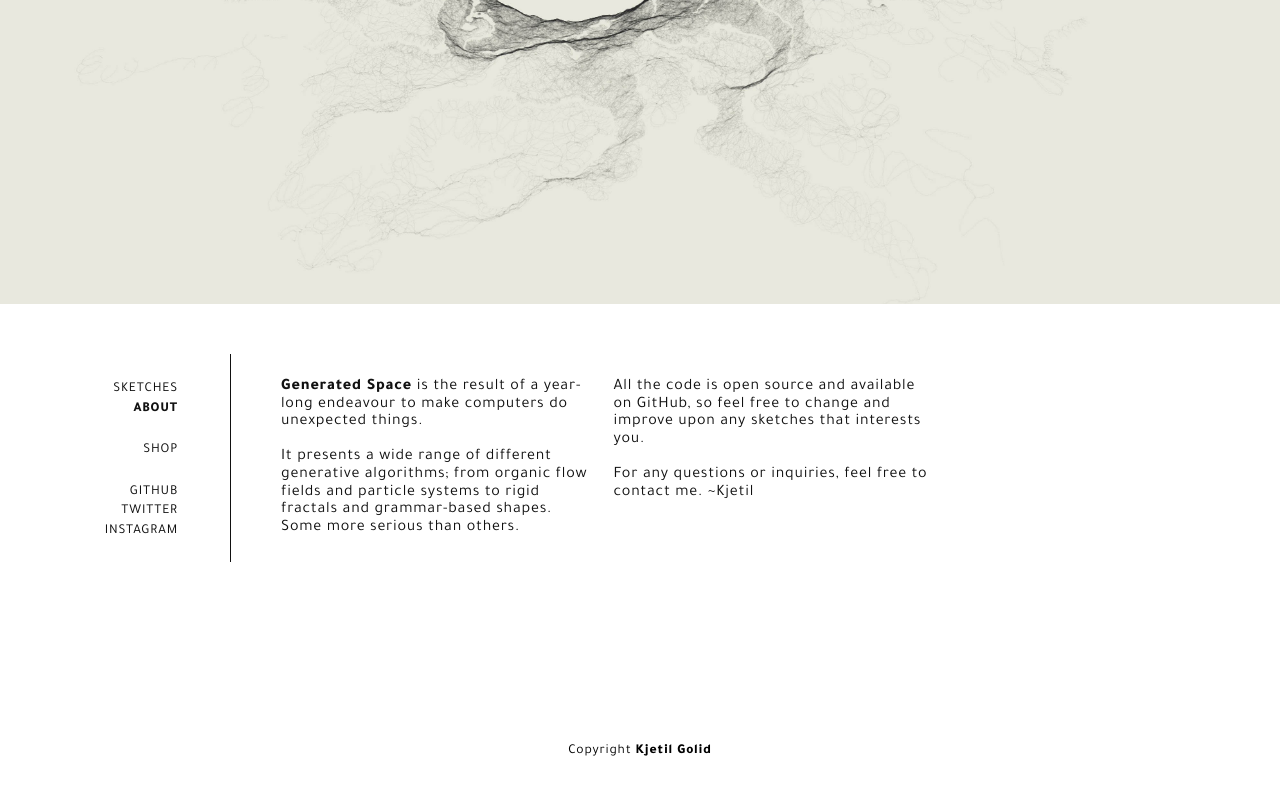
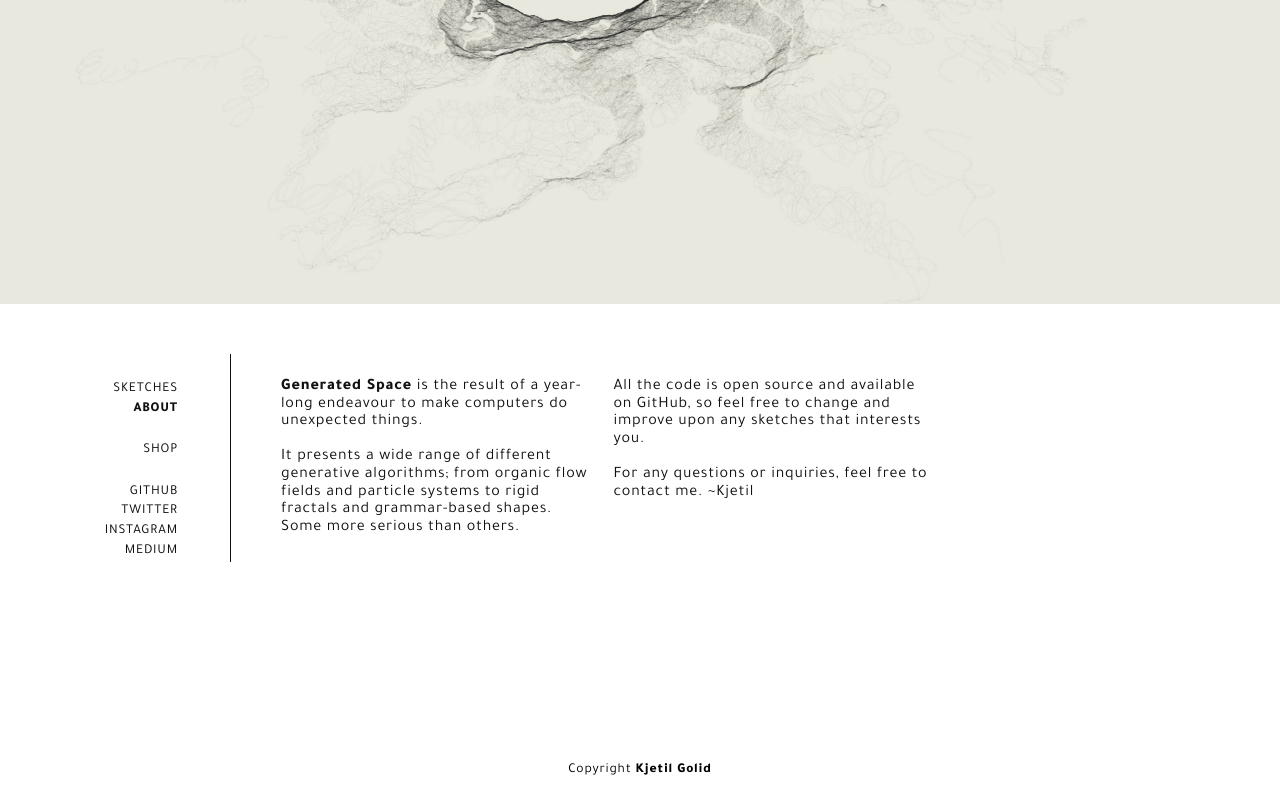
Before and after one commit to kgolid/generated-space, a Nuxt app: page /about in a window 1280 px wide. Shown: the part 446-1246 px from the top of the page. Built offline with nearby package versions, Linux system fonts and the light colour scheme.

Commit message:
change url to webshop and add link to medium

```diff
--- a/components/MainMenu.vue
+++ b/components/MainMenu.vue
@@ -6,11 +6,11 @@
     <nuxt-link to="/about">
       <p class="link">About</p>
     </nuxt-link>
-    <div style="height:20px"></div>
-    <a href="https://shop.generated.space">
+    <div style="height: 20px"></div>
+    <a href="https://www.katevassgalerie.com/kjetil-golid">
       <p class="link">Shop</p>
     </a>
-    <div style="height:20px"></div>
+    <div style="height: 20px"></div>
     <a href="https://www.github.com/kgolid">
       <p class="link">GitHub</p>
     </a>
@@ -20,7 +20,10 @@
     <a href="https://www.instagram.com/kgolid">
       <p class="link">Instagram</p>
     </a>
-    <div style="height:150px"></div>
+    <a href="https://medium.com/@kjetil.golid">
+      <p class="link">Medium</p>
+    </a>
+    <div style="height: 150px"></div>
   </div>
 </template>
 <style>
```
